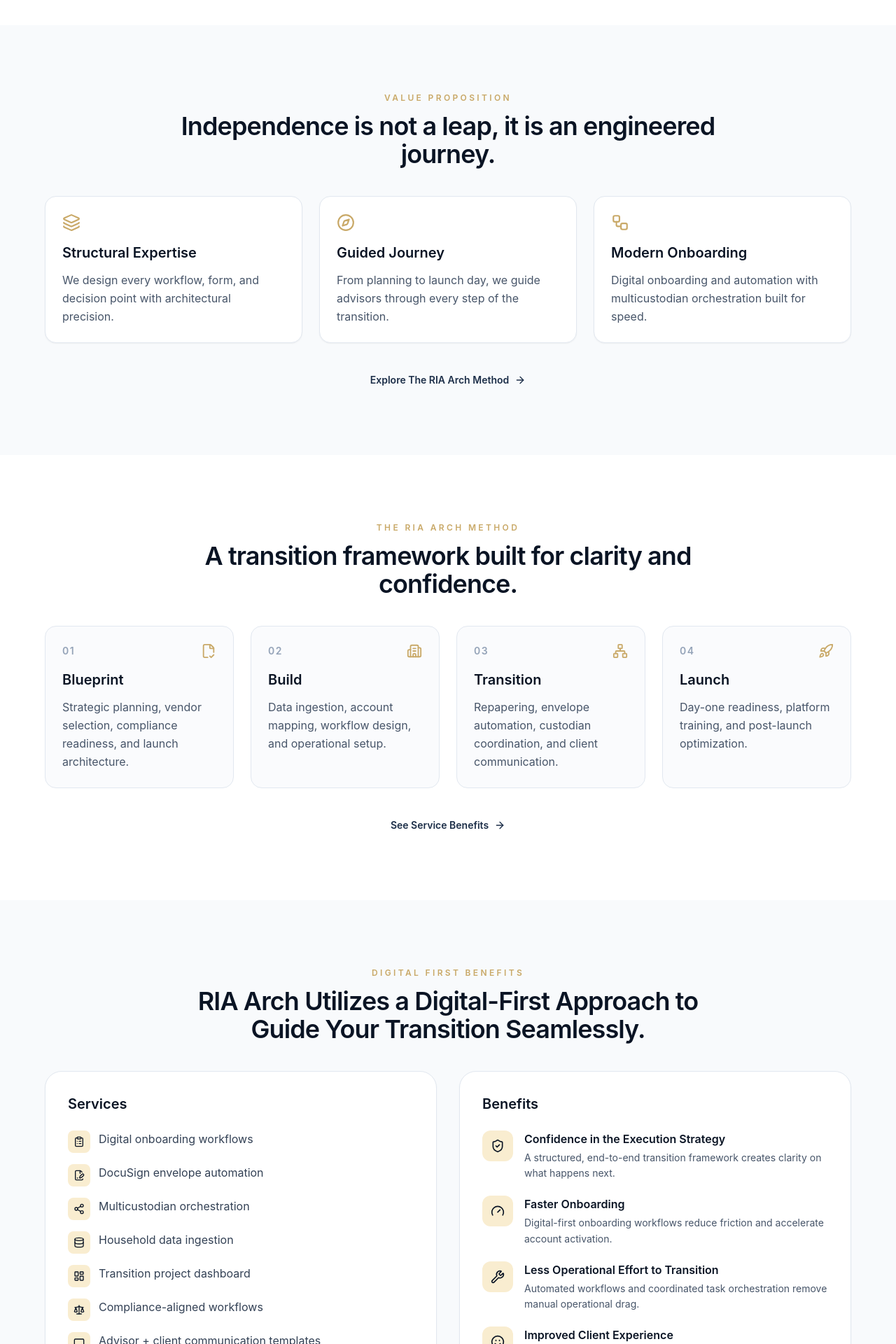
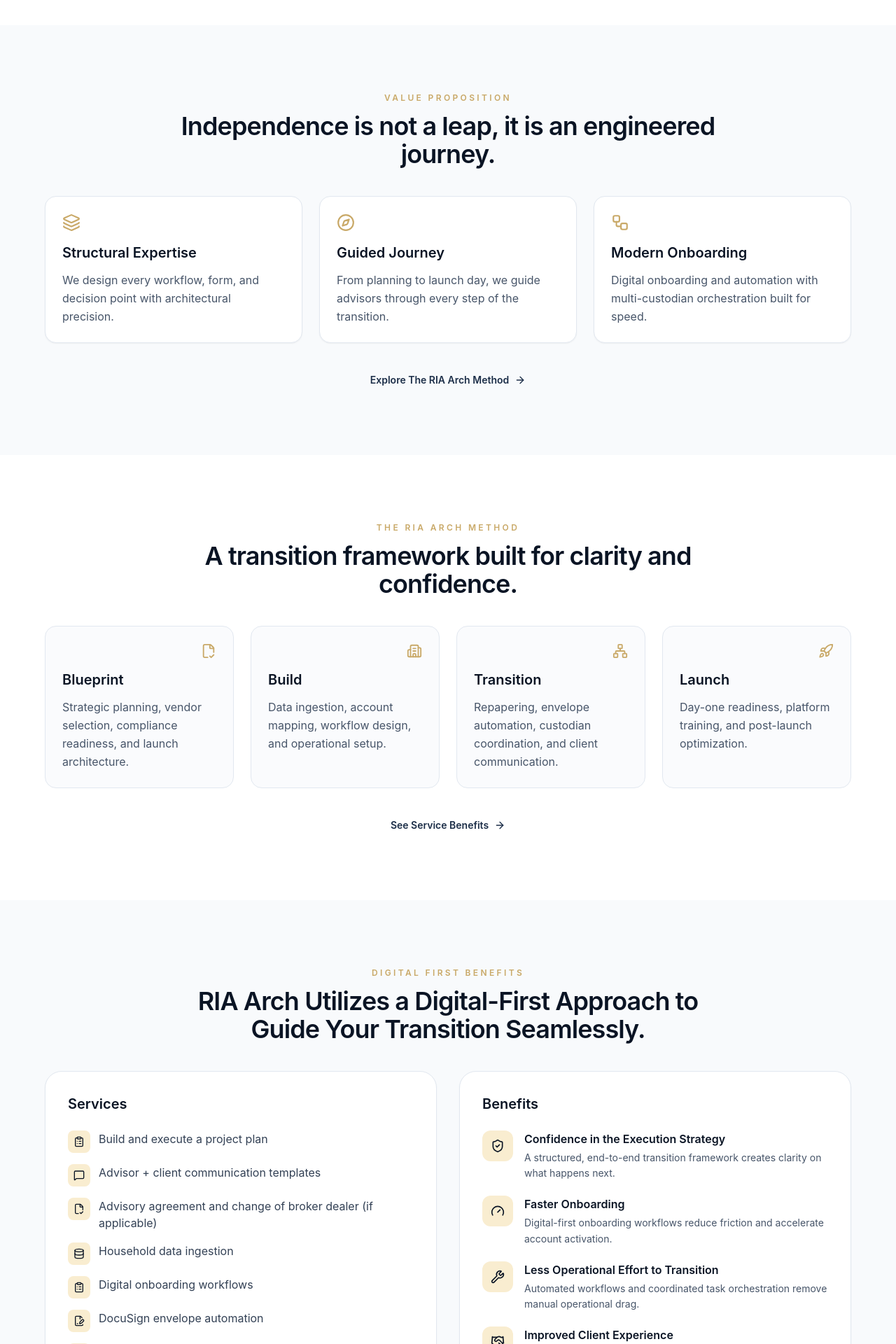
Before and after one commit to DonoAg/RIA_Arch_Landing, a React (Vite) app: page / in a window 1280 px wide. Shown: the part 880-2800 px from the top of the page at 70% size. Built offline with nearby package versions, Linux system fonts and the light colour scheme.

Commit message:
Refactor App component: updated icons, corrected text for multi-custodian terminology, and improved layout for method steps.

```diff
--- a/src/App.tsx
+++ b/src/App.tsx
@@ -7,6 +7,7 @@
   FileCheck2,
   FileSignature,
   Gauge,
+  Handshake,
   Layers,
   LayoutDashboard,
   MessageSquare,
@@ -15,7 +16,7 @@
   Scale,
   Share2,
   ShieldCheck,
-  Smile,
+  Users,
   Wrench,
   Workflow,
 } from 'lucide-react'
@@ -35,7 +36,7 @@
   },
   {
     title: 'Modern Onboarding',
-    body: 'Digital onboarding and automation with multicustodian orchestration built for speed.',
+    body: 'Digital onboarding and automation with multi-custodian orchestration built for speed.',
     icon: Workflow,
   },
 ]
@@ -88,18 +89,24 @@
     title: 'Improved Client Experience',
     description:
       'Clear communication and streamlined onboarding create a smoother client transition journey.',
-    icon: Smile,
+    icon: Handshake,
   },
 ]
 
 const capabilities = [
+  { title: 'Build and execute a project plan', icon: ClipboardList },
+  { title: 'Advisor + client communication templates', icon: MessageSquare },
+  {
+    title: 'Advisory agreement and change of broker dealer (if applicable)',
+    icon: FileCheck2,
+  },
+  { title: 'Household data ingestion', icon: Database },
   { title: 'Digital onboarding workflows', icon: ClipboardList },
   { title: 'DocuSign envelope automation', icon: FileSignature },
-  { title: 'Multicustodian orchestration', icon: Share2 },
-  { title: 'Household data ingestion', icon: Database },
+  { title: 'Multi-custodian orchestration', icon: Share2 },
+  { title: 'Compliance-aligned workflows', icon: Scale },
   { title: 'Transition project dashboard', icon: LayoutDashboard },
-  { title: 'Compliance-aligned workflows', icon: Scale },
-  { title: 'Advisor + client communication templates', icon: MessageSquare },
+  { title: 'Experienced onboarding resources with on-site or remote support', icon: Users },
 ]
 
 function App() {
@@ -184,7 +191,7 @@
             <span className="text-gold-400">•</span>
             <span>Independent broker-dealers</span>
             <span className="text-gold-400">•</span>
-            <span>Multicustodian RIAs</span>
+            <span>Multi-custodian RIAs</span>
             <span className="text-gold-400">•</span>
             <span>Breakaway teams</span>
           </div>
@@ -229,17 +236,14 @@
             title="A transition framework built for clarity and confidence."
           />
           <div className="grid gap-6 md:grid-cols-2 xl:grid-cols-4">
-            {methodSteps.map((step, index) => {
+            {methodSteps.map((step) => {
               const Icon = step.icon
               return (
                 <article
                   key={step.title}
                   className="rounded-2xl border border-slate-200 bg-slate-50/70 p-6"
                 >
-                  <div className="flex items-center justify-between">
-                    <span className="text-sm font-semibold uppercase tracking-widest text-slate-400">
-                      0{index + 1}
-                    </span>
+                  <div className="flex justify-end">
                     <Icon size={22} className="text-gold-400" />
                   </div>
                   <h3 className="mt-4 text-xl font-semibold text-navy-900">{step.title}</h3>
```
